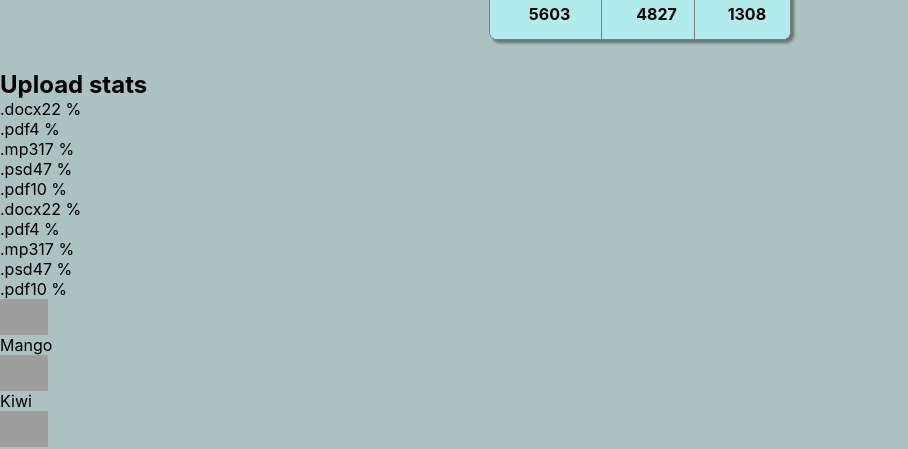
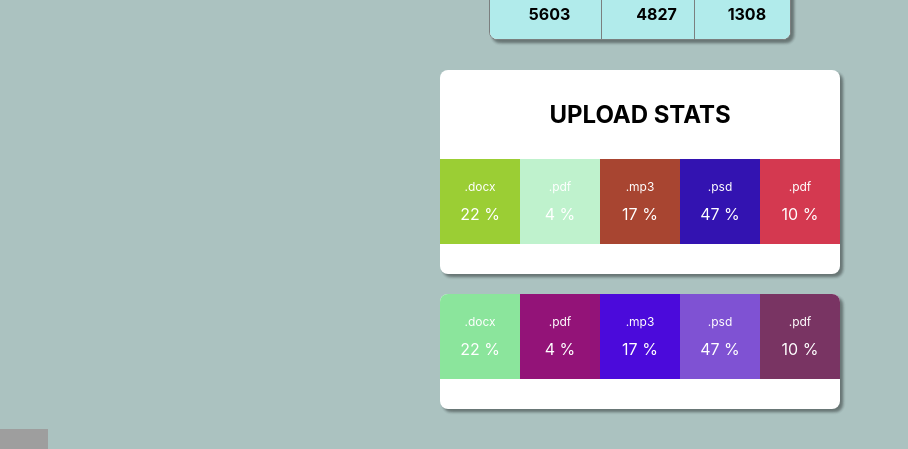
Before and after one commit to Katachka/goit-react-hw-01-components, a React (Create React App) app: page / in a window 1280 px wide. Shown: the part 342-791 px from the top of the page, without its empty margins (0-908 px from the left). Built offline with nearby package versions, Linux system fonts and the light colour scheme; grey boxes are pictures that could not be loaded.

Commit message:
css Statistics

```diff
--- a/src/components/Statistics/Statistics.jsx
+++ b/src/components/Statistics/Statistics.jsx
@@ -1,20 +1,23 @@
 import PropTypes from 'prop-types';
+import css from './Statistics.module.css'
 
-// function randomHexColor() {
-//   return `#${Math.floor(Math.random() * 16777215).toString(16)}`;
-// }
+function randomHexColor() {
+  return `#${Math.floor(Math.random() * 16777215).toString(16)}`;
+}
 
 export default function Statistics({title, stats}) {
     return (
-        <section class="statistics">
-            <h2 class="title">{title}</h2>
+        <section className={css.statistics}>
+            {title && <h2 className={css.title}>{title}</h2>}
 
-            <ul class="stat-list">
+            <ul className={css.statList}>
                 {stats.map(({ id, label, percentage }) => {
                     return (
-                        <li class="item" key={id}>
-                            <span class="label">{label}</span>
-                            <span class="percentage">{percentage} %</span>
+                        <li className={css.item}
+                            key={id}
+                            style={{backgroundColor: randomHexColor()}}>
+                            <span className={css.label}>{label}</span>
+                            <span className={css.percentage}>{percentage} %</span>
                         </li>
                     );
                 })}
--- /dev/null
+++ b/src/components/Statistics/Statistics.module.css
@@ -0,0 +1,37 @@
+.statistics {
+  margin: 0 auto 20px;
+  width: 400px;
+  background-color: #fff;
+  border-radius: 8px;
+  overflow: hidden;
+  box-shadow: 3px 3px 3px rgba(0, 0, 0, 0.12), 3px 3px 3px rgba(0, 0, 0, 0.14),
+    3px 3px 3px rgba(0, 0, 0, 0.2);
+}
+.title {
+  text-transform: uppercase;
+  color: #000;
+  margin-bottom: 30px;
+  padding-top: 30px;
+  text-align: center;
+}
+.statList {
+  display: flex;
+  justify-content: center;
+  margin-bottom: 30px;
+}
+.item {
+  display: flex;
+  flex-direction: column;
+  align-items: center;
+  width: 60px;
+  padding: 20px;
+  color: #fff;
+  background-color: #ccc;
+}
+.label {
+  font-size: 12px;
+  margin-bottom: 10px;
+}
+.percentage {
+  margin: auto;
+}
```
